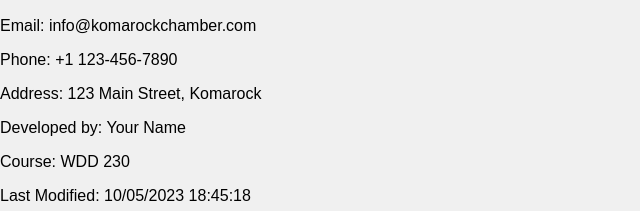
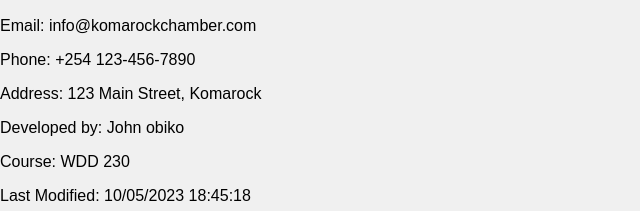
Before and after one commit to byu-pro/wdd_230, a plain HTML site: page chamber/index.html in a window 1280 px wide. Shown: the part 604-815 px from the top of the page, 0-640 px from the left. Drawn offline with Linux system fonts and the light colour scheme.

Commit message:
few edits

```diff
--- a/chamber/index.html
+++ b/chamber/index.html
@@ -92,13 +92,13 @@
         <section class="contact-info">
             <h2>Contact Information</h2>
             <p>Email: info@komarockchamber.com</p>
-            <p>Phone: +1 123-456-7890</p>
+            <p>Phone: +254 123-456-7890</p>
             <p>Address: 123 Main Street, Komarock</p>
         </section>
 
         <!-- Development Information -->
         <section class="dev-info">
-            <p>Developed by: Your Name</p>
+            <p>Developed by: John obiko</p>
             <p>Course: WDD 230</p>
             <p>Last Modified: <span id="lastModified"></span></p>
         </section>
```
